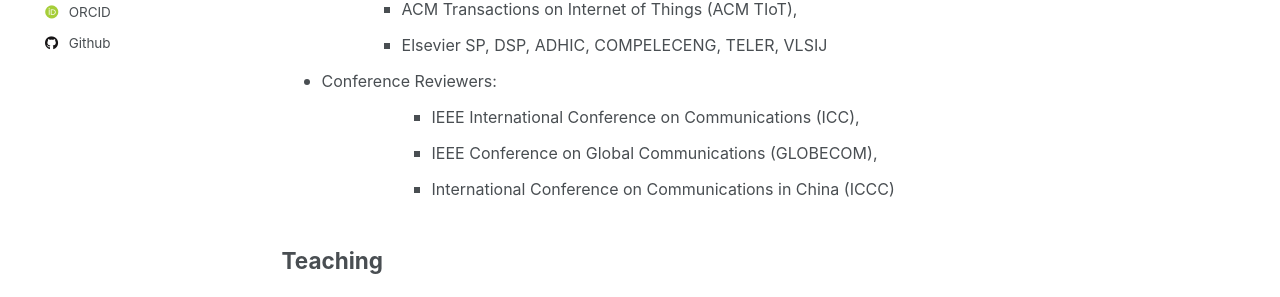
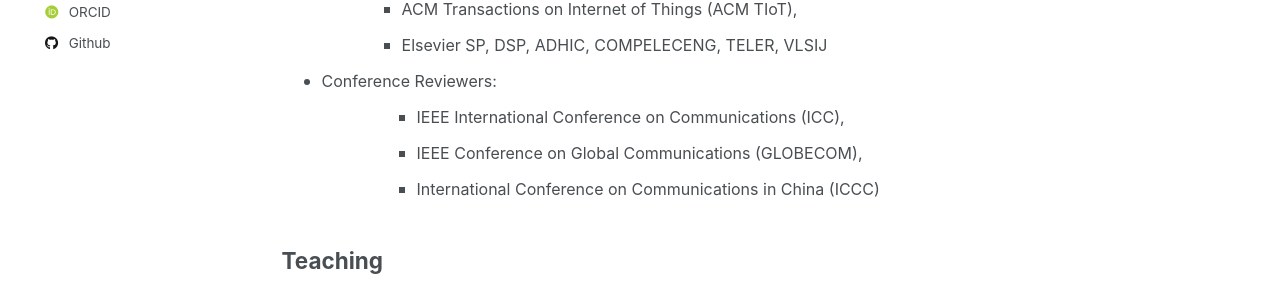
Before and after one commit to yuyangdu01/yuyangdu01.github.io, a Jekyll site: the page built from _pages/cv.md, in a window 1280 px wide. Shown: the part 489-786 px from the top of the page. Built offline with Jekyll 4.4.1, drawn with Linux system fonts in a browser that asks for light colours; some web fonts are replaced.

Commit message:
Update cv.md

```diff
--- a/_pages/cv.md
+++ b/_pages/cv.md
@@ -25,8 +25,8 @@ Reviewer
       </ul>
     </ul>
   <li><font size=3>Conference Reviewers:</font></li>
-    <ul style="margin-left: 10px;">
-      <ul style="margin-left: 20px;">
+    <ul style="margin-left: 5px;">
+      <ul style="margin-left: 10px;">
         <li><font size=3>IEEE International Conference on Communications (ICC),</font></li>
         <li><font size=3>IEEE Conference on Global Communications (GLOBECOM),</font></li>
         <li><font size=3>International Conference on Communications in China (ICCC)</font></li>
```
